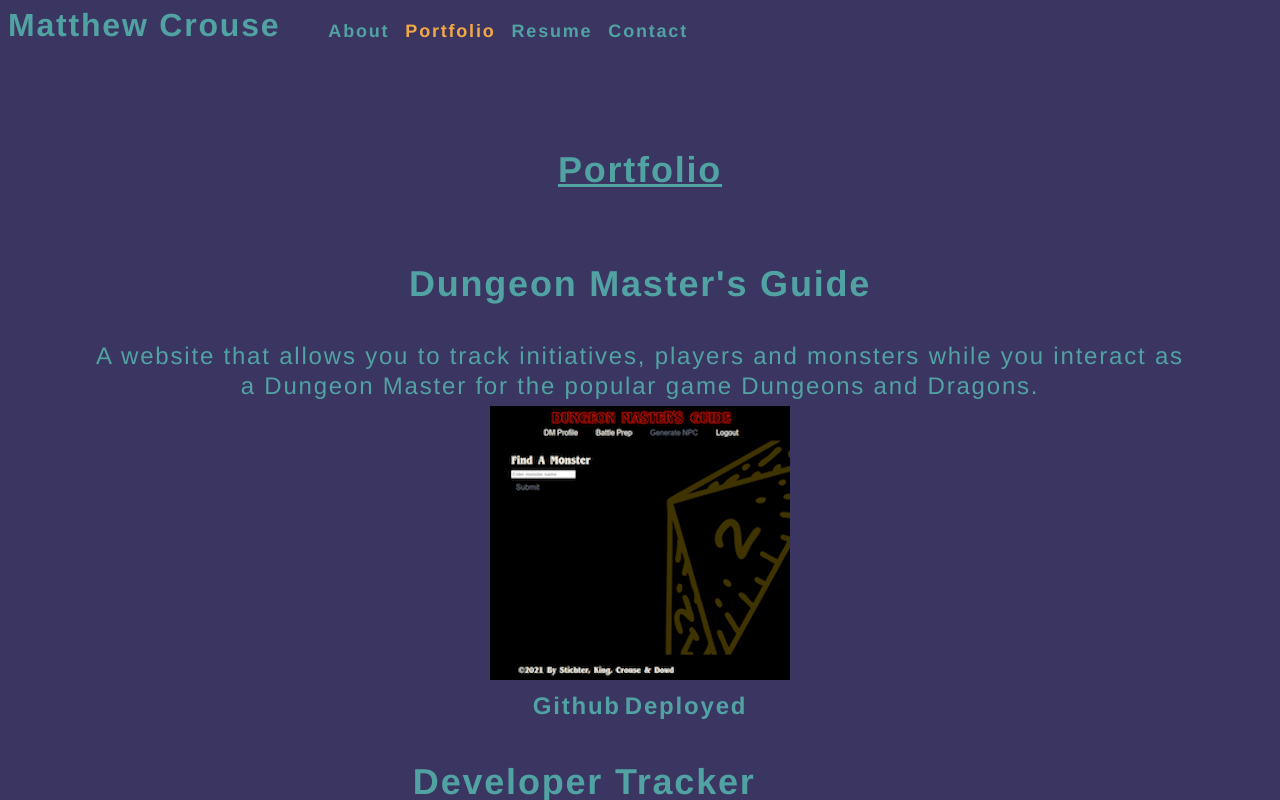
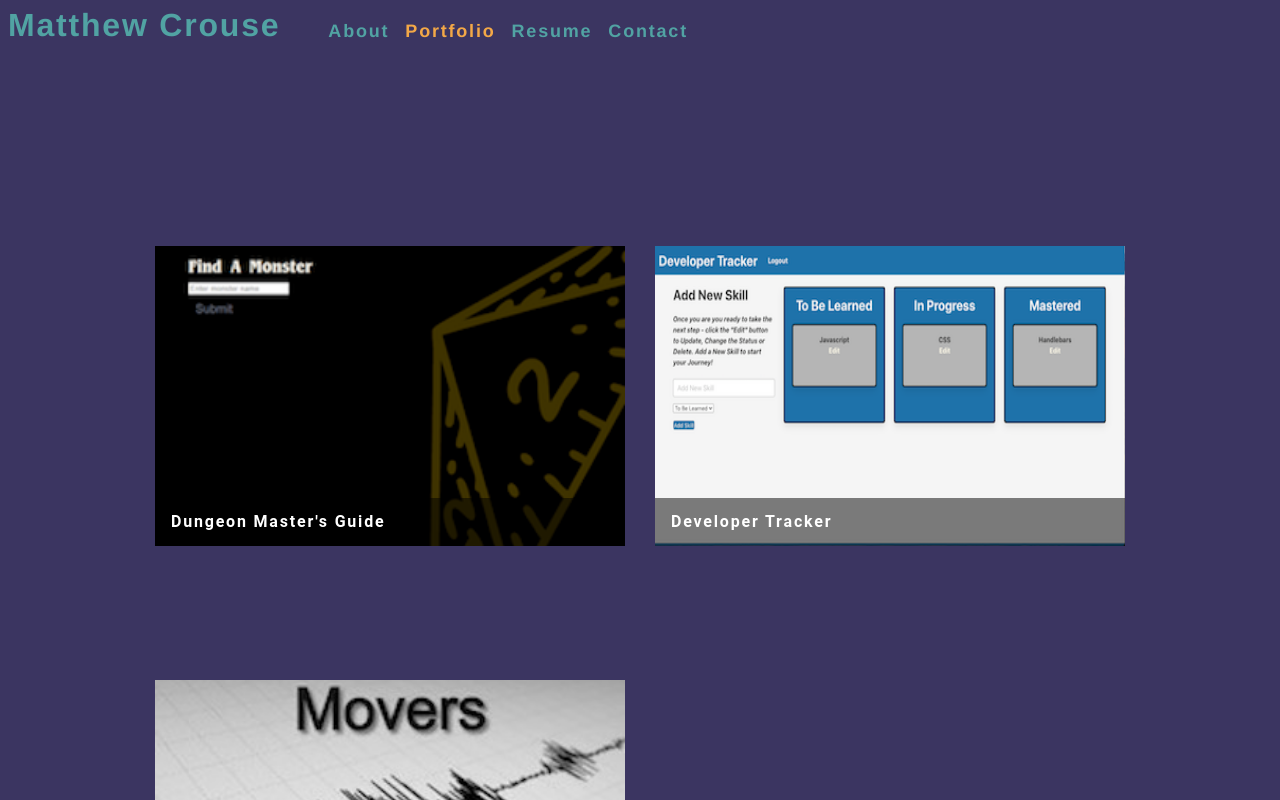
Before and after one commit to Mcrouse42/react-portfolio2, a React (Create React App) app: page / in a window 1280 px wide. Both pictures are taken after a click on the item "Portfolio". Shown: the top 800 px of the page. Built offline with nearby package versions, Linux system fonts and the light colour scheme.

Commit message:
updating projects with grid

```diff
--- a/package.json
+++ b/package.json
@@ -4,6 +4,9 @@
   "version": "0.1.0",
   "private": true,
   "dependencies": {
+    "-": "0.0.1",
+    "@material-ui/core": "^4.11.4",
+    "@material-ui/icons": "^4.11.2",
     "@testing-library/jest-dom": "^5.11.10",
     "@testing-library/react": "^11.2.6",
     "@testing-library/user-event": "^12.8.3",
@@ -12,6 +15,7 @@
     "react-dom": "^17.0.2",
     "react-mailto": "^0.4.0",
     "react-scripts": "4.0.3",
+    "save": "^2.4.0",
     "web-vitals": "^1.1.1"
   },
   "scripts": {
--- a/src/components/Portfolio/index.js
+++ b/src/components/Portfolio/index.js
@@ -1,24 +1,85 @@
 import React from "react";
 import Projects from "../Projects/index";
+import { makeStyles } from '@material-ui/core/styles';
+import GridList from '@material-ui/core/GridList';
+import GridListTile from '@material-ui/core/GridListTile';
+import GridListTileBar from '@material-ui/core/GridListTileBar';
+import ListSubheader from '@material-ui/core/ListSubheader';
+import IconButton from '@material-ui/core/IconButton';
+import InfoIcon from '@material-ui/icons/Info';
 
-function Portfolio() {
+import developer from "../../assets/images/developer.png";
+import movers from "../../assets/images/movers.png";
+import dungeon from "../../assets/images/dungeon.png";
 
-    const projectsArray = {
+const useStyles = makeStyles((theme) => ({
+  root: {
+    display: 'flex',
+    flexWrap: 'wrap',
+    justifyContent: 'space-around',
+    overflow: 'hidden',
+    // backgroundColor: theme.palette.background.paper,
+  },
+  gridList: {
+    width: 1000,
+    height: 1000,
+  },
+  titleBar: {
+    background:
+      'linear-gradient(to top, rgba(0,0,0,0.7) 0%, rgba(0,0,0,0.3) 70%, rgba(0,0,0,0) 100%)',
+  },
+  icon: {
+    // color: 'rgba(255, 255, 255, 0.54)',
+  },
+}));
 
-   }
+  const projectsArray = [
+    {
+      img: dungeon,
+      title: "Dungeon Master's Guide",
+      description:
+        "A website that allows you to track initiatives, players and monsters while you interact as a Dungeon Master for the popular game Dungeons and Dragons.",
+      github: "https://github.com/Mcrouse42/initiate-dnd",
+      deployed: "https://dungeon-masters-guide.herokuapp.com/",
+    },
+    {
+      img: developer,
+      title: "Developer Tracker",
+      description:
+        "A web application to track your progress as developer learning new technology.",
+      github: "https://github.com/Mcrouse42/developer-tracker-1",
+      deployed: "https://floating-reaches-76130.herokuapp.com/",
+    },
+    {
+      img: movers,
+      title: "Movers Not Shakers",
+      description:
+        "An application that allows you to view earthquakes in proximity to your location.",
+      github: "https://github.com/Mcrouse42/movers-not-shakers",
+      deployed: "https://jbeedle19.github.io/movers-not-shakers/",
+    },
+  ];
 
-    return (
-      <section>
-        <div>
-          <h1>
-            <u> Portfolio </u>
-          </h1>
-          <div>
-            <Projects />
-          </div>
-        </div>
-      </section>
-    );
+export default function Portfolio() {
+  const classes = useStyles();
+
+  return (
+    <div className={classes.root}>
+      <GridList cellHeight={300} spacing={30} className={classes.gridList}>
+        <GridListTile key="Subheader" cols={4} style={{ height: "auto" }}>
+          <ListSubheader component="div"></ListSubheader>
+        </GridListTile>
+        {projectsArray.map((project) => (
+          <GridListTile key={project.img}>
+            <img src={project.img}></img>
+            <GridListTileBar
+              title={project.title}
+
+
+            />
+          </GridListTile>
+        ))}
+      </GridList>
+    </div>
+  );
 }
-
-export default Portfolio;
--- a/src/components/Projects/index.js
+++ b/src/components/Projects/index.js
@@ -37,12 +37,13 @@ function Projects() {
 
 
     return (
-      <div className="flex-row">
+      <div className="flex-grid">
         {projectsArray.map((project) => (
+          <div className="flex-grid">
             <div>
               <h1>{project.title}</h1>
               <h4>{project.description}</h4>
-                <div className="flex-grid">
+
               <h5>
                 <img src={project.img}></img>
               </h5>
--- a/src/index.css
+++ b/src/index.css
@@ -277,3 +277,7 @@ a {
 .navActive {
   color: var(--secondary);
 }
+
+footer {
+  padding-top: 50vh;
+}
```
Also changed, not shown: 1 other file (tests, documents, lock files or other folders). Lines whose indentation alone changed are shown as unchanged.
